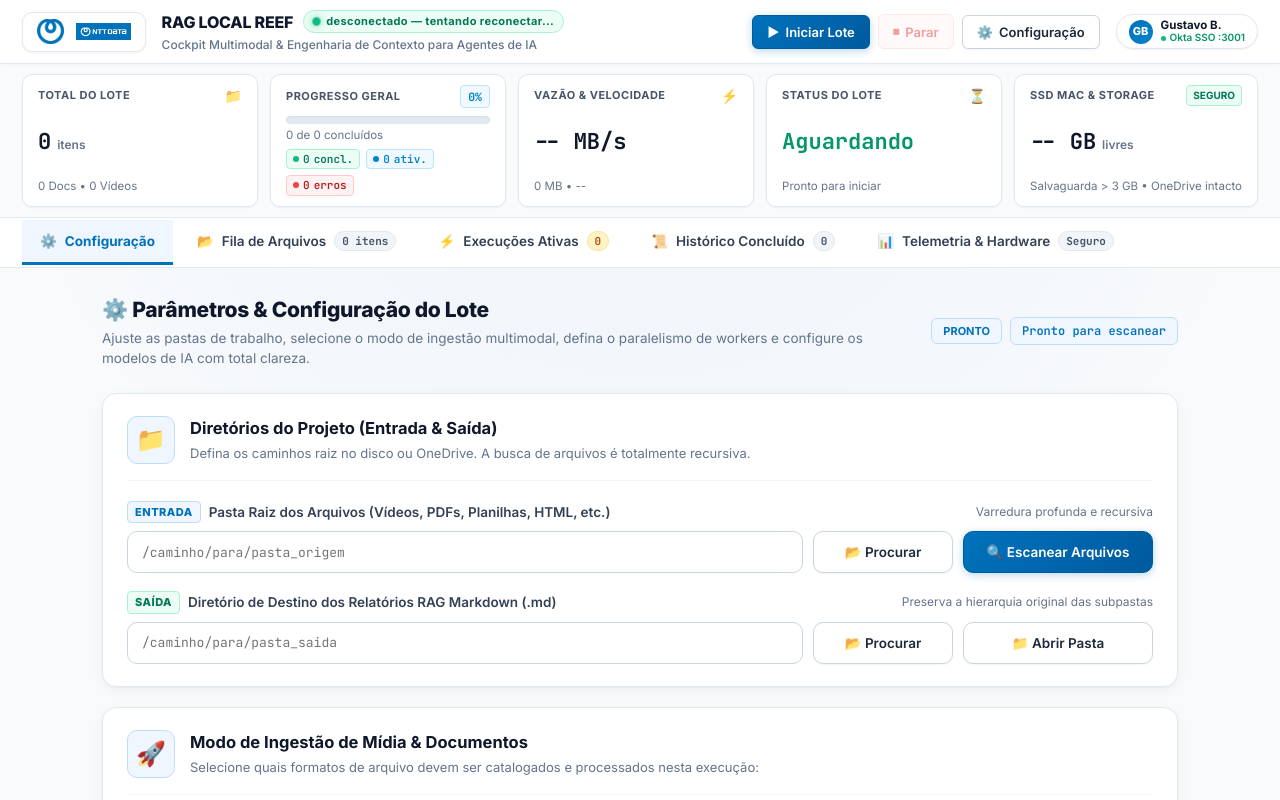
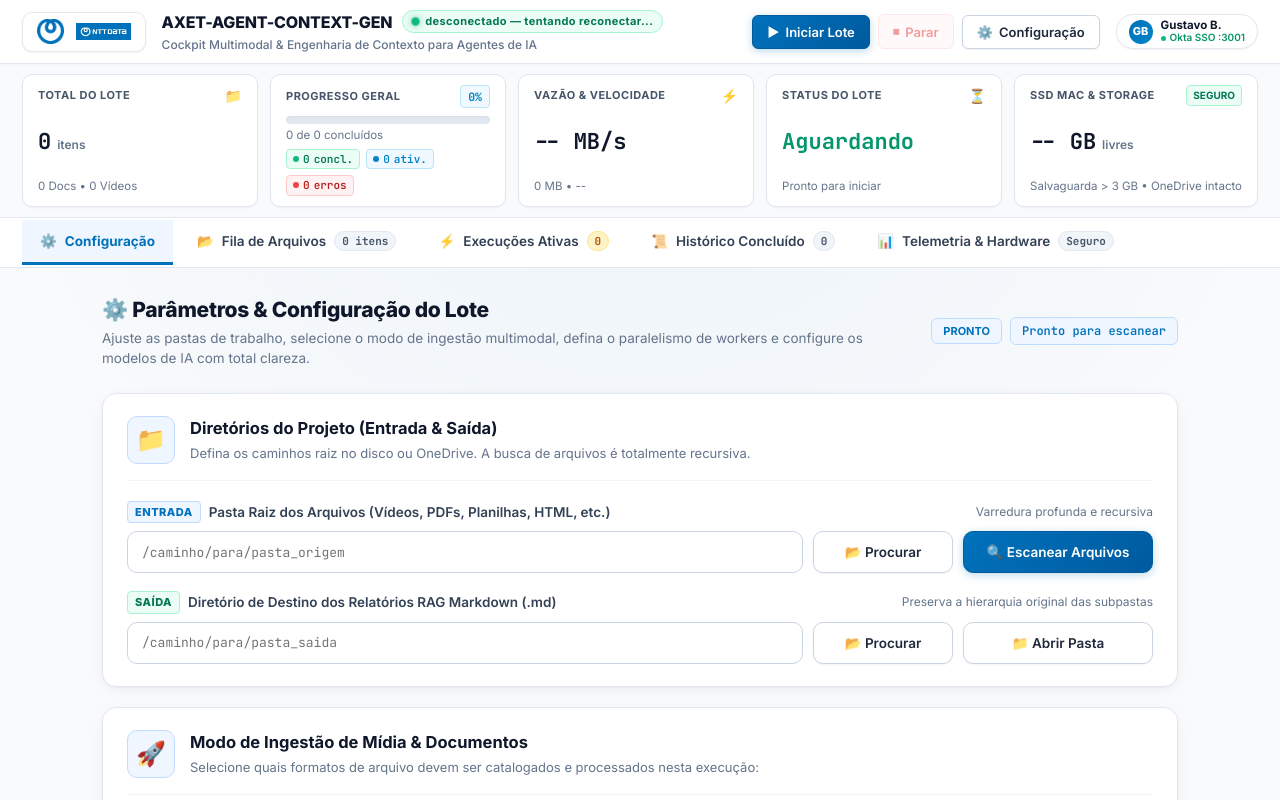
Before and after one commit to gberbert/AGENTE-CONTEXT-GEN, a plain HTML site: page dashboard/index.html in a window 1280 px wide. Drawn offline with Linux system fonts and the light colour scheme; no server answers.

Commit message:
fix(ui): update application title to AXET-AGENT-CONTEXT-GEN

```diff
--- a/dashboard/index.html
+++ b/dashboard/index.html
@@ -3,7 +3,7 @@
 <head>
   <meta charset="UTF-8" />
   <meta name="viewport" content="width=device-width, initial-scale=1.0" />
-  <title>NTT DATA — RAG Local Reef (Cockpit Multimodal)</title>
+  <title>NTT DATA — AXET-AGENT-CONTEXT-GEN</title>
   <link rel="icon" type="image/png" href="/logos/favicon-64.png" />
   <link rel="preconnect" href="https://fonts.googleapis.com">
   <link rel="preconnect" href="https://fonts.gstatic.com" crossorigin>
@@ -22,7 +22,7 @@
         </div>
         <div class="brand-titles">
           <div class="title-with-status">
-            <h1 class="app-title">RAG LOCAL REEF</h1>
+            <h1 class="app-title">AXET-AGENT-CONTEXT-GEN</h1>
             <span class="online-pill" id="conn-status-pill">
               <span class="pulse-dot" id="conn-dot"></span>
               <span id="conn-status">ONLINE</span>
--- a/dashboard/style.css
+++ b/dashboard/style.css
@@ -1,5 +1,5 @@
 /* ==========================================================================
-   NTT DATA — RAG LOCAL REEF / AXET MULTIMODAL COCKPIT
+   NTT DATA — AXET-AGENT-CONTEXT-GEN / MULTIMODAL COCKPIT
    Light Mode Design System (Modo Claro Enterprise SaaS)
    Inspirado no padrão de design corporativo NTT DATA, Stripe e Datadog
    ========================================================================== */
```
